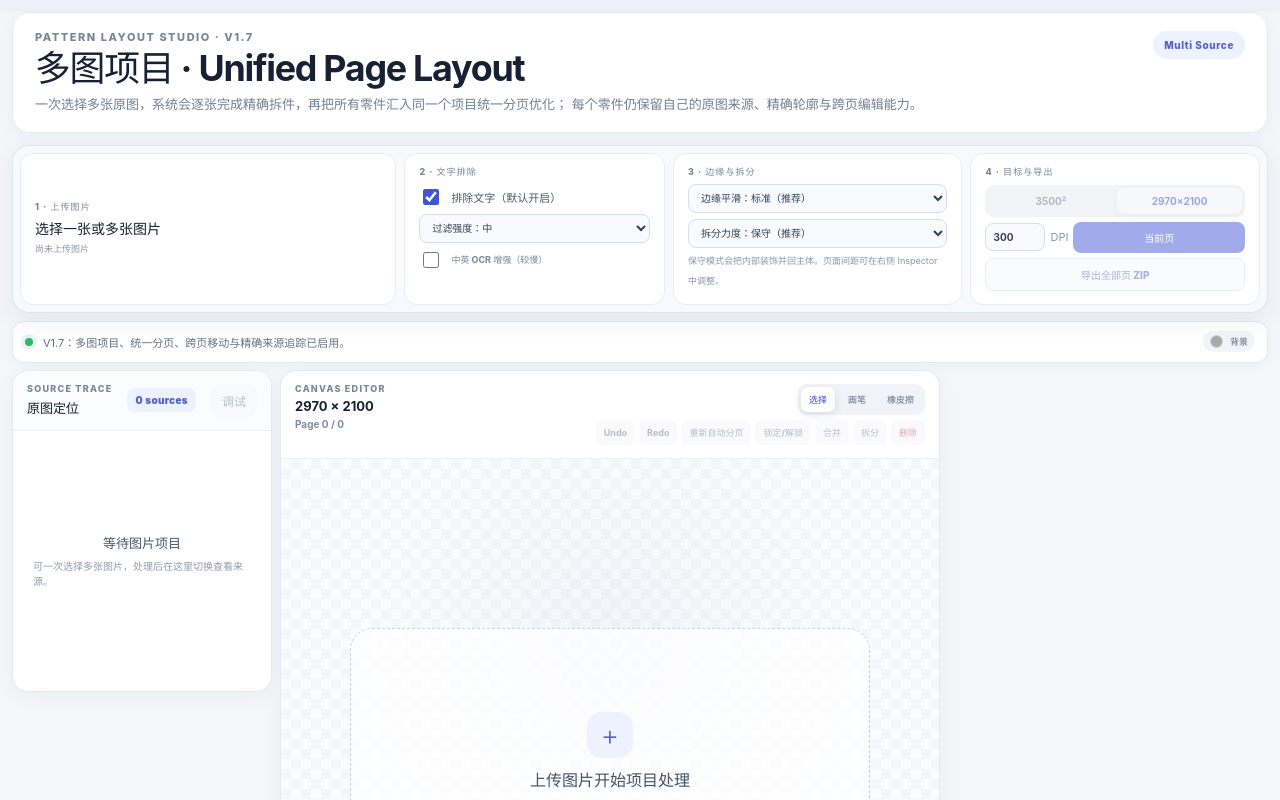
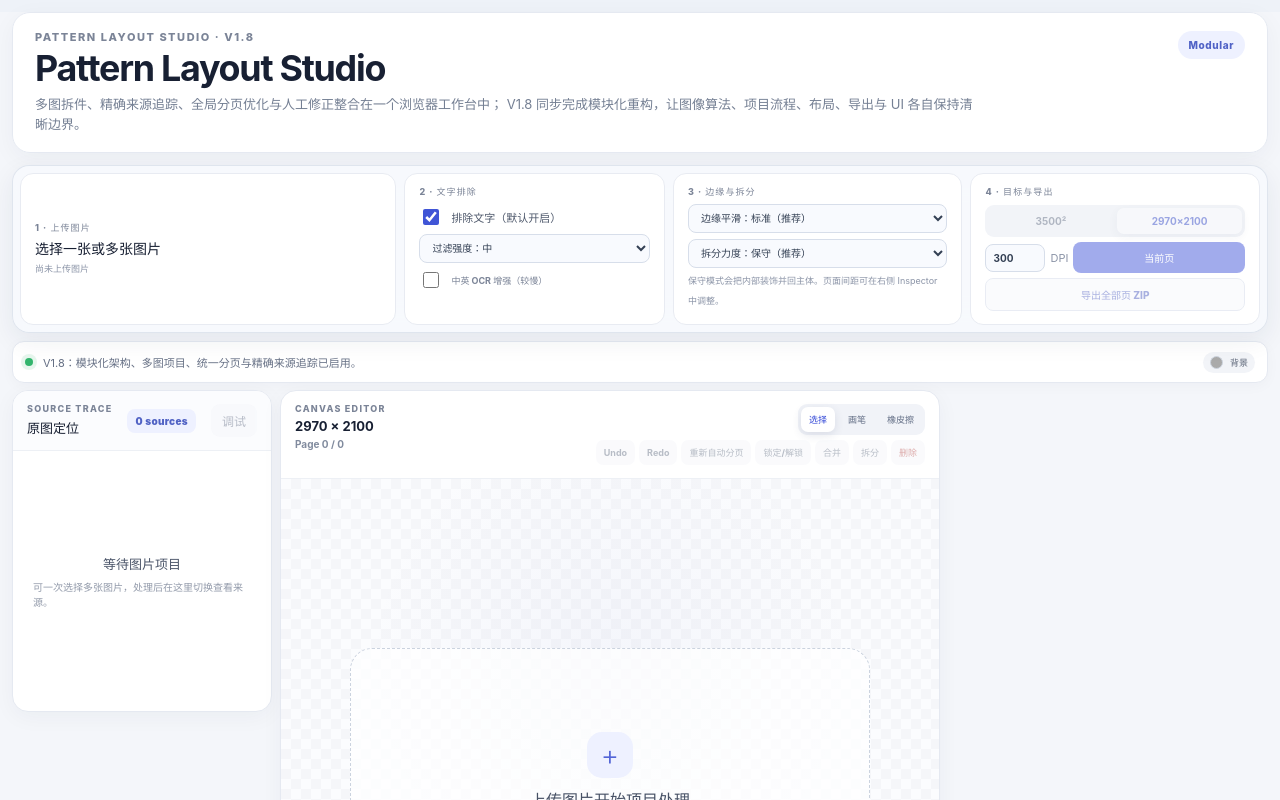
Before and after one commit to invoidstar/pattern-layout-studio, a React (Vite) app: page / in a window 1280 px wide. Shown: the top 800 px of the page. Built offline with nearby package versions, Linux system fonts and the light colour scheme.

Commit message:
Finalize V1.8 application labels

```diff
--- a/src/app/App.tsx
+++ b/src/app/App.tsx
@@ -13,7 +13,6 @@ import {
   renderLayoutPage,
 } from '../core/export/pages';
 import type {
-  CanvasSize,
   PatternPart,
   SourceBox,
   SourceRegion,
@@ -57,7 +56,7 @@ export default function App() {
   const [selectedIds, setSelectedIds] = useState<string[]>([]);
   const [backgroundCss, setBackgroundCss] = useState('#aaaaaa');
   const [sourceInfo, setSourceInfo] = useState('尚未上传图片');
-  const [status, setStatus] = useState('V1.7：多图项目、统一分页、跨页移动与精确来源追踪已启用。');
+  const [status, setStatus] = useState('V1.8：模块化架构、多图项目、统一分页与精确来源追踪已启用。');
   const [dpi, setDpi] = useState(300);
   const [busy, setBusy] = useState(false);
   const [renderTick, setRenderTick] = useState(0);
@@ -986,14 +985,14 @@ export default function App() {
     <main className="app-shell v14-shell v16-shell">
       <section className="hero">
         <div>
-          <span className="eyebrow">PATTERN LAYOUT STUDIO · V1.7</span>
-          <h1>多图项目 · Unified Page Layout</h1>
+          <span className="eyebrow">PATTERN LAYOUT STUDIO · V1.8</span>
+          <h1>Pattern Layout Studio</h1>
           <p>
-            一次选择多张原图，系统会逐张完成精确拆件，再把所有零件汇入同一个项目统一分页优化；
-            每个零件仍保留自己的原图来源、精确轮廓与跨页编辑能力。
+            多图拆件、精确来源追踪、全局分页优化与人工修正整合在一个浏览器工作台中；
+            V1.8 同步完成模块化重构，让图像算法、项目流程、布局、导出与 UI 各自保持清晰边界。
           </p>
         </div>
-        <div className="hero-badge">Multi Source</div>
+        <div className="hero-badge">Modular</div>
       </section>
 
       <CommandBar
```
